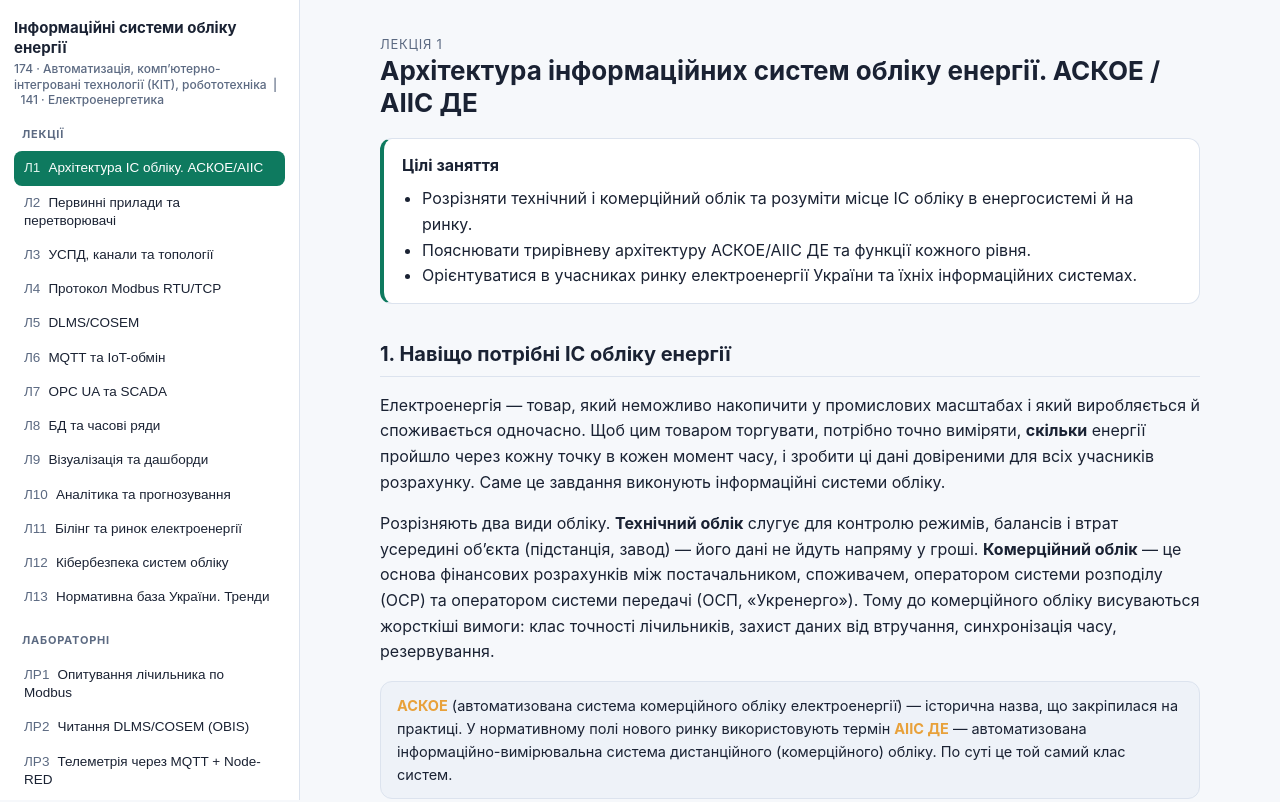
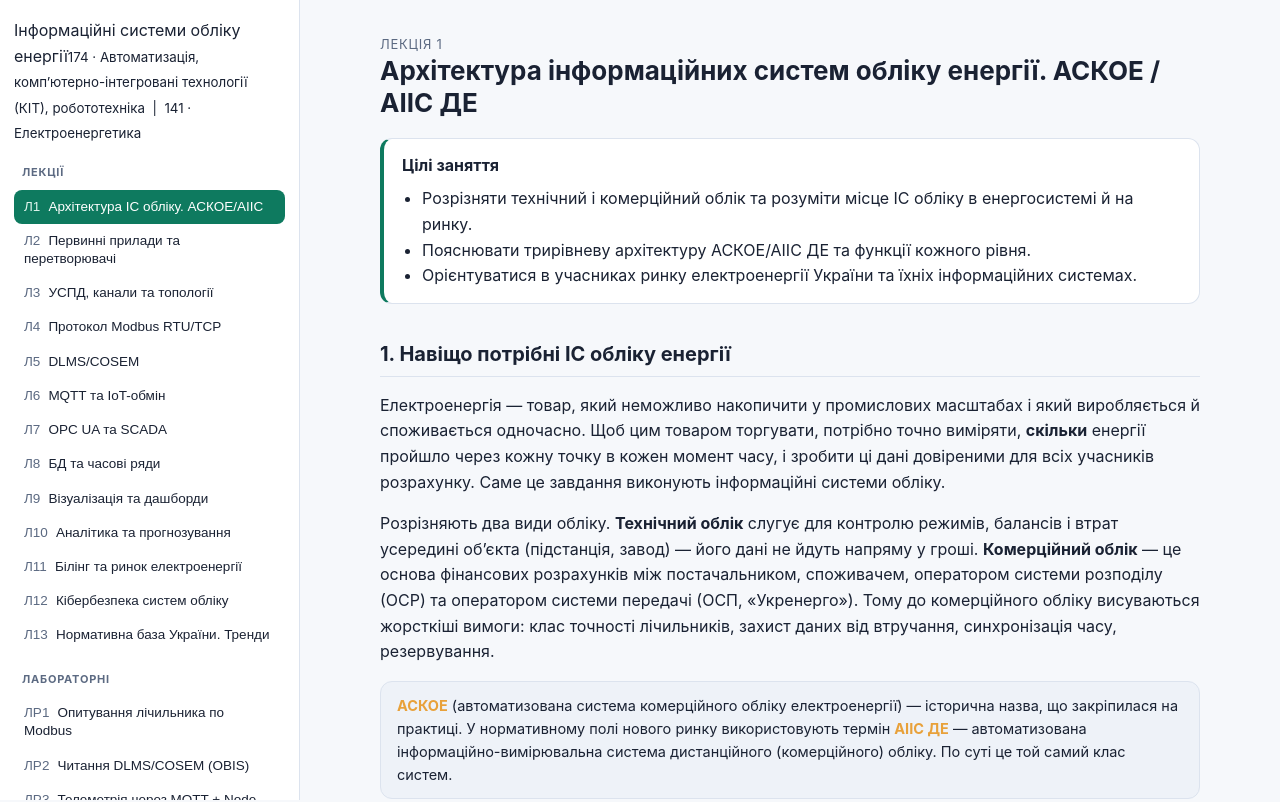
Before and after one commit to alikxus/energo-oblik-kurs, a React (Vite) app: page / in a window 1280 px wide. Shown: the top 802 px of the page. Built offline with nearby package versions, Linux system fonts and the light colour scheme.

Commit message:
Sidebar: cleaner two-line specialty list with code badges

```diff
--- a/src/styles.css
+++ b/src/styles.css
@@ -54,8 +54,14 @@
   height: 100vh;
   overflow-y: auto;
 }
-.brand { font-weight: 700; font-size: 15px; line-height: 1.3; margin-bottom: 2px; }
-.brand small { display: block; color: var(--muted); font-weight: 500; font-size: 12px; margin-top: 4px; }
+.brand { margin-bottom: 2px; }
+.brand-title { display: block; font-weight: 700; font-size: 15px; line-height: 1.3; }
+.specs { list-style: none; margin: 8px 0 0; padding: 0; display: flex; flex-direction: column; gap: 4px; }
+.specs li { display: flex; align-items: baseline; gap: 7px; color: var(--muted); font-weight: 500; font-size: 11.5px; line-height: 1.35; }
+.spec-code {
+  flex: none; font-weight: 700; font-size: 11px; color: var(--brand);
+  background: var(--panel-2); border-radius: 5px; padding: 1px 6px; font-variant-numeric: tabular-nums;
+}
 .nav-group { margin-top: 18px; }
 .nav-group h4 {
   font-size: 11px; text-transform: uppercase; letter-spacing: .07em;
```
